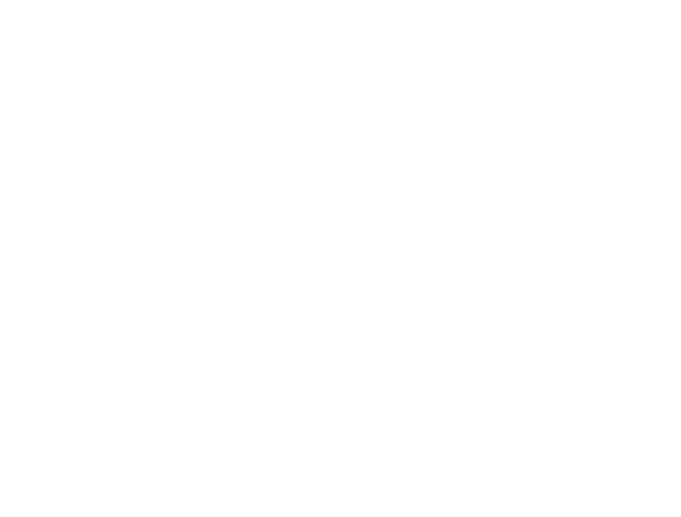
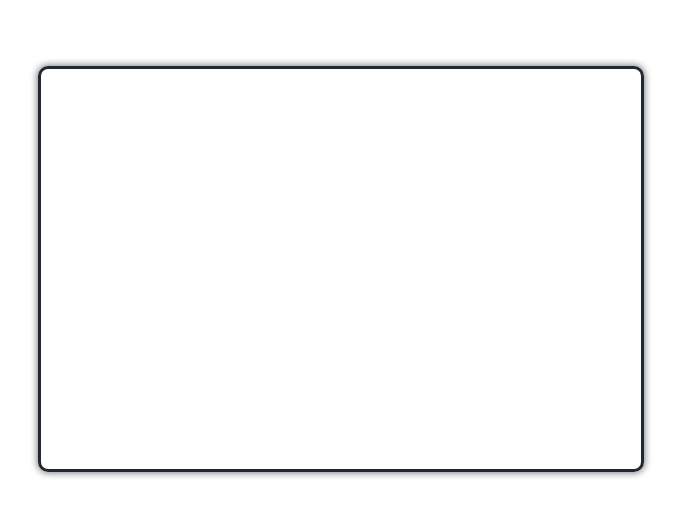
Before and after one commit to VaheGasparyan/todo-list, a React (Create React App) app: page / in a window 1280 px wide. Shown: the part 131-648 px from the top of the page, without its empty margins (299-980 px from the left). Built offline with nearby package versions, Linux system fonts and the light colour scheme.

Commit message:
create todo wrapper

```diff
--- /dev/null
+++ b/src/App.css
@@ -0,0 +1,7 @@
+.App {
+    display: flex;
+    justify-content: center;
+    align-items: center;
+    height: 100vh;
+    width: 100%;
+}
--- a/src/App.tsx
+++ b/src/App.tsx
@@ -1,7 +1,11 @@
+import Todo from "todo";
+
+import './App.css';
+
 const App = () => {
   return (
     <div className="App">
-
+      <Todo />
     </div>
   );
 }
--- /dev/null
+++ b/src/todo/index.tsx
@@ -0,0 +1,11 @@
+import './todo.css';
+
+const Todo = () => {
+    return (
+        <div className='todo'>
+
+        </div>
+    );
+};
+
+export default Todo;
--- /dev/null
+++ b/src/todo/todo.css
@@ -0,0 +1,7 @@
+.todo {
+    width: 600px;
+    height: 400px;
+    border: 3px solid #222831;
+    border-radius: 10px;
+    box-shadow: 0px 0px 7px 1px gray;
+}
```
